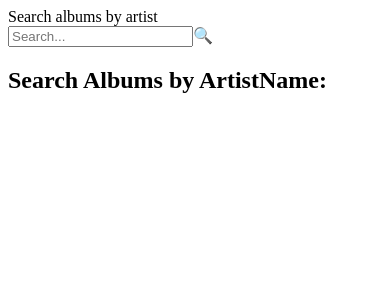
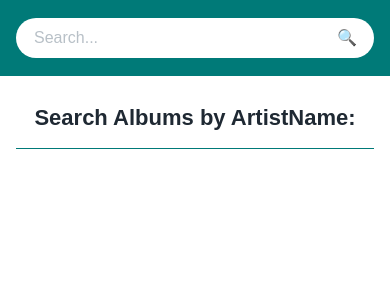
Before and after one commit to Ritik0400/antra-project, an Angular app: page / in a window 390 px wide. Shown: the top 300 px of the page. Built offline with nearby package versions, Linux system fonts and the light colour scheme.

Commit message:
added search rendering and style of album search layout

```diff
--- a/src/app/app.html
+++ b/src/app/app.html
@@ -5,11 +5,11 @@
       <input
         id="artist-search"
         class="search-input"
-        type="search"
+        type="text"
         placeholder="Search..."
         [value]="searchTerm"
         (input)="searchTerm = $any($event.target).value"
-        (keydown.enter)="onSearch()"
+        (keydown.enter)="onSearch($event)"
       />
       <span class="search-icon" aria-hidden="true">&#128269;</span>
     </div>
--- a/src/app/app.scss
+++ b/src/app/app.scss
@@ -0,0 +1,179 @@
+.app-header {
+  align-items: center;
+  background: #007a78;
+  display: flex;
+  min-height: 88px;
+  padding: 20px 24px;
+  width: 100%;
+}
+
+.search-container {
+  display: flex;
+  justify-content: center;
+  margin: 0 auto;
+  max-width: 520px;
+  width: 100%;
+}
+
+.search-label {
+  border: 0;
+  clip: rect(0 0 0 0);
+  height: 1px;
+  margin: -1px;
+  overflow: hidden;
+  padding: 0;
+  position: absolute;
+  white-space: nowrap;
+  width: 1px;
+}
+
+.search-field {
+  position: relative;
+  width: min(100%, 420px);
+}
+
+.search-input {
+  background: #ffffff;
+  border: 0;
+  border-radius: 20px;
+  color: #1f2933;
+  outline: none;
+  padding: 11px 44px 11px 18px;
+  width: 100%;
+}
+
+.search-input::placeholder {
+  color: #b8c0c7;
+}
+
+.search-input:focus {
+  box-shadow: 0 0 0 3px rgba(255, 255, 255, 0.35);
+}
+
+.search-icon {
+  color: #8b969f;
+  font-size: 16px;
+  line-height: 1;
+  pointer-events: none;
+  position: absolute;
+  right: 17px;
+  top: 50%;
+  transform: translateY(-50%);
+}
+
+.main-content {
+  background: #ffffff;
+  min-height: calc(100vh - 88px);
+  padding: 34px 24px 48px;
+}
+
+.results-section {
+  margin: 0 auto;
+  max-width: 1120px;
+  width: 100%;
+}
+
+.results-heading {
+  color: #1f2933;
+  font-size: 28px;
+  font-weight: 600;
+  line-height: 1.25;
+  margin: 0;
+  text-align: center;
+}
+
+.heading-divider {
+  background: #007a78;
+  height: 1px;
+  margin: 16px auto 28px;
+  max-width: 920px;
+  width: 100%;
+}
+
+.status-message {
+  color: #52616d;
+  font-size: 16px;
+  margin: 0 0 24px;
+  text-align: center;
+}
+
+.error-message {
+  color: #b42318;
+}
+
+.album-grid {
+  display: grid;
+  gap: 24px;
+  grid-template-columns: repeat(auto-fill, minmax(160px, 1fr));
+}
+
+.album-card {
+  align-items: center;
+  display: flex;
+  flex-direction: column;
+  min-height: 218px;
+  text-align: center;
+}
+
+.album-cover {
+  aspect-ratio: 1;
+  background: #eef2f4;
+  display: block;
+  height: 140px;
+  object-fit: cover;
+  width: 140px;
+}
+
+.album-title {
+  color: #1f2933;
+  display: -webkit-box;
+  font-size: 15px;
+  font-weight: 600;
+  line-height: 1.3;
+  margin: 12px 0 0;
+  max-width: 160px;
+  min-height: 39px;
+  overflow: hidden;
+  overflow-wrap: anywhere;
+  -webkit-box-orient: vertical;
+  -webkit-line-clamp: 2;
+}
+
+@media (max-width: 600px) {
+  .app-header {
+    min-height: 76px;
+    padding: 16px;
+  }
+
+  .main-content {
+    min-height: calc(100vh - 76px);
+    padding: 28px 16px 40px;
+  }
+
+  .results-heading {
+    font-size: 22px;
+  }
+
+  .heading-divider {
+    margin-bottom: 24px;
+  }
+
+  .album-grid {
+    gap: 20px 16px;
+    grid-template-columns: repeat(auto-fill, minmax(130px, 1fr));
+  }
+
+  .album-card {
+    min-height: 196px;
+  }
+
+  .album-cover {
+    height: 120px;
+    width: 120px;
+  }
+
+  .album-title {
+    font-size: 14px;
+    max-width: 130px;
+  }
+}
--- a/src/app/app.ts
+++ b/src/app/app.ts
@@ -1,4 +1,4 @@
-import { Component, inject, signal } from '@angular/core';
+import { ChangeDetectorRef, Component, inject, signal } from '@angular/core';
 
 import { Album } from './models/album.model';
 import { ItunesService } from './services/itunes.service';
@@ -11,6 +11,7 @@ import { ItunesService } from './services/itunes.service';
 })
 export class App {
   private readonly itunesService = inject(ItunesService);
+  private readonly changeDetector = inject(ChangeDetectorRef);
 
   protected readonly title = signal('antra-project');
 
@@ -21,7 +22,10 @@ export class App {
   errorMessage = '';
   hasSearched = false;
 
-  onSearch(): void {
+  onSearch(event?: Event): void {
+    event?.preventDefault();
+    event?.stopPropagation();
+
     const trimmedArtist = this.searchTerm.trim();
 
     if (!trimmedArtist) {
@@ -29,25 +33,27 @@ export class App {
       this.searchedArtist = '';
       this.errorMessage = 'Please enter an artist name.';
       this.hasSearched = false;
+      this.isLoading = false;
+      this.changeDetector.detectChanges();
       return;
     }
 
+    this.searchedArtist = trimmedArtist;
+    this.hasSearched = true;
     this.isLoading = true;
     this.errorMessage = '';
 
     this.itunesService.searchAlbums(trimmedArtist).subscribe({
       next: (response) => {
         this.albums = response.results;
-        this.searchedArtist = trimmedArtist;
-        this.hasSearched = true;
         this.isLoading = false;
+        this.changeDetector.detectChanges();
       },
       error: () => {
         this.albums = [];
-        this.searchedArtist = trimmedArtist;
         this.errorMessage = 'Unable to load albums. Please try again.';
-        this.hasSearched = true;
         this.isLoading = false;
+        this.changeDetector.detectChanges();
       },
     });
   }
--- a/src/styles.scss
+++ b/src/styles.scss
@@ -1 +1,22 @@
-/* You can add global styles to this file, and also import other style files */
+*,
+*::before,
+*::after {
+  box-sizing: border-box;
+}
+
+html,
+body {
+  margin: 0;
+  min-height: 100%;
+}
+
+body {
+  background: #ffffff;
+  color: #1f2933;
+  font-family: Arial, Helvetica, sans-serif;
+}
+
+button,
+input {
+  font: inherit;
+}
```
